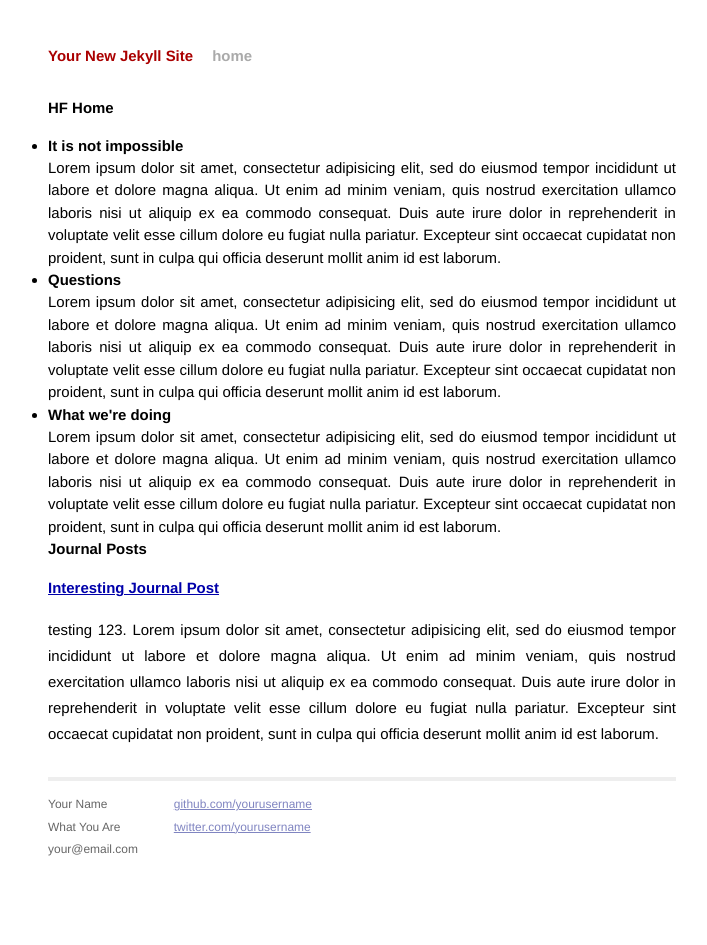
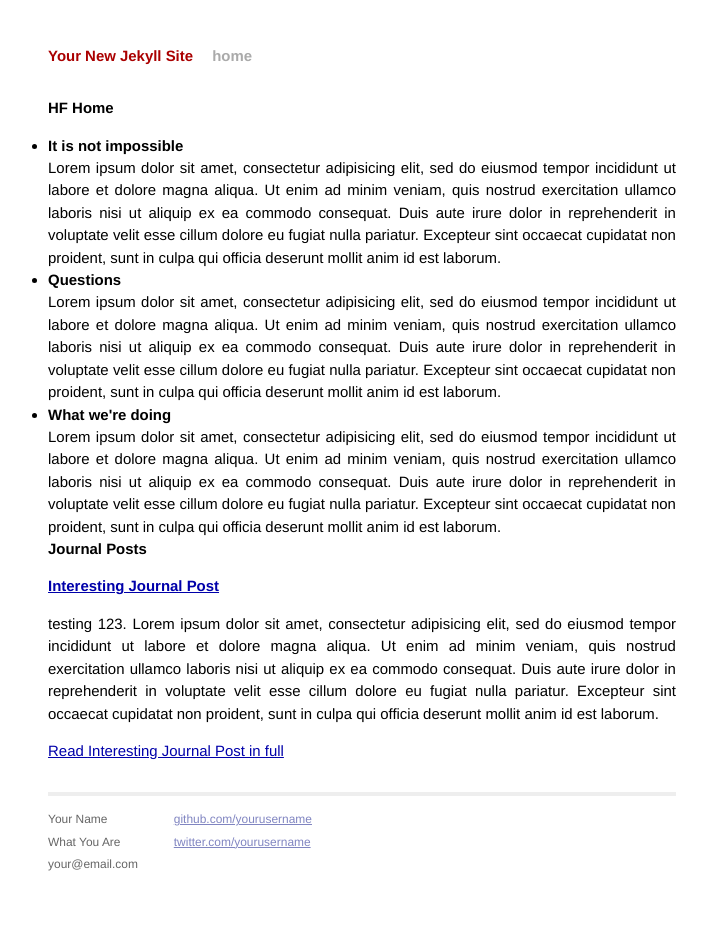
Before and after one commit to HistoricFutures/historicfutures.github.io, a Jekyll site: the page built from index.html, in a window 1280 px wide. Shown: the whole page, without its empty margins (278-985 px from the left). Built offline with Jekyll 4.4.1, drawn with Linux system fonts in a browser that asks for light colours; nearby versions of some CDN libraries.

Commit message:
Update index.html

```diff
--- a/index.html
+++ b/index.html
@@ -22,14 +22,13 @@ published: true
 
   <h1>Journal Posts</h1>
   <ul class="posts">
-    {% for post in site.posts limit:10  %}
-      <li>
+    {% for post in site.posts limit:1  %}
         <h2><a href="{{ post.url }}" rel="bookmark">{{ post.title }}</a></h2>
 
 	    <div class="post">
 	    {{ post.content }}
 	    </div>
-      </li>
+	    <p><a href="{{ post.url }}" rel="bookmark">Read <em></em>{{ post.title }}</em> in full</a></p>
     {% endfor %}
   </ul>
 </div>
```
